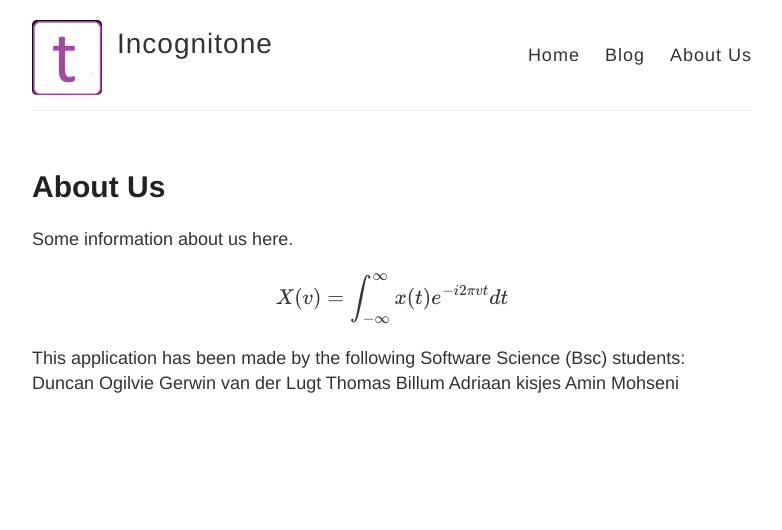
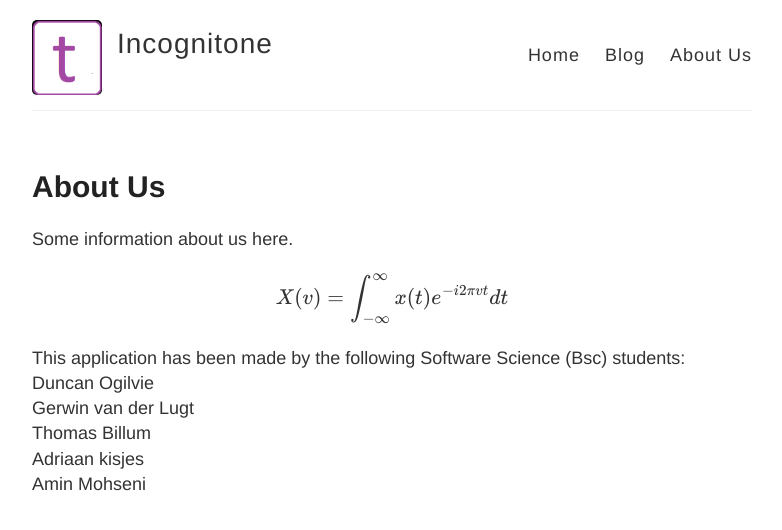
Before and after one commit to incognitone/incognitone.github.io, a Jekyll site: the page built from aboutus.md, in a window 1280 px wide. Shown: the top 530 px of the page, without its empty margins (248-1030 px from the left). Built offline with Jekyll 4.4.1, drawn with Linux system fonts in a browser that asks for light colours; formulas are drawn with MathJax 3.

```diff
--- a/aboutus.md
+++ b/aboutus.md
@@ -8,9 +8,9 @@ Some information about us here.
 
 $$ X(v) = \int_{-\infty}^{\infty} x(t) e^{-i 2 \pi v t}dt  $$
 
-This application has been made by the following Software Science (Bsc) students:
-Duncan Ogilvie
-Gerwin van der Lugt
-Thomas Billum
-Adriaan kisjes
-Amin Mohseni
+This application has been made by the following Software Science (Bsc) students:<br>
+Duncan Ogilvie<br>
+Gerwin van der Lugt<br>
+Thomas Billum<br>
+Adriaan kisjes<br>
+Amin Mohseni<br>
```
